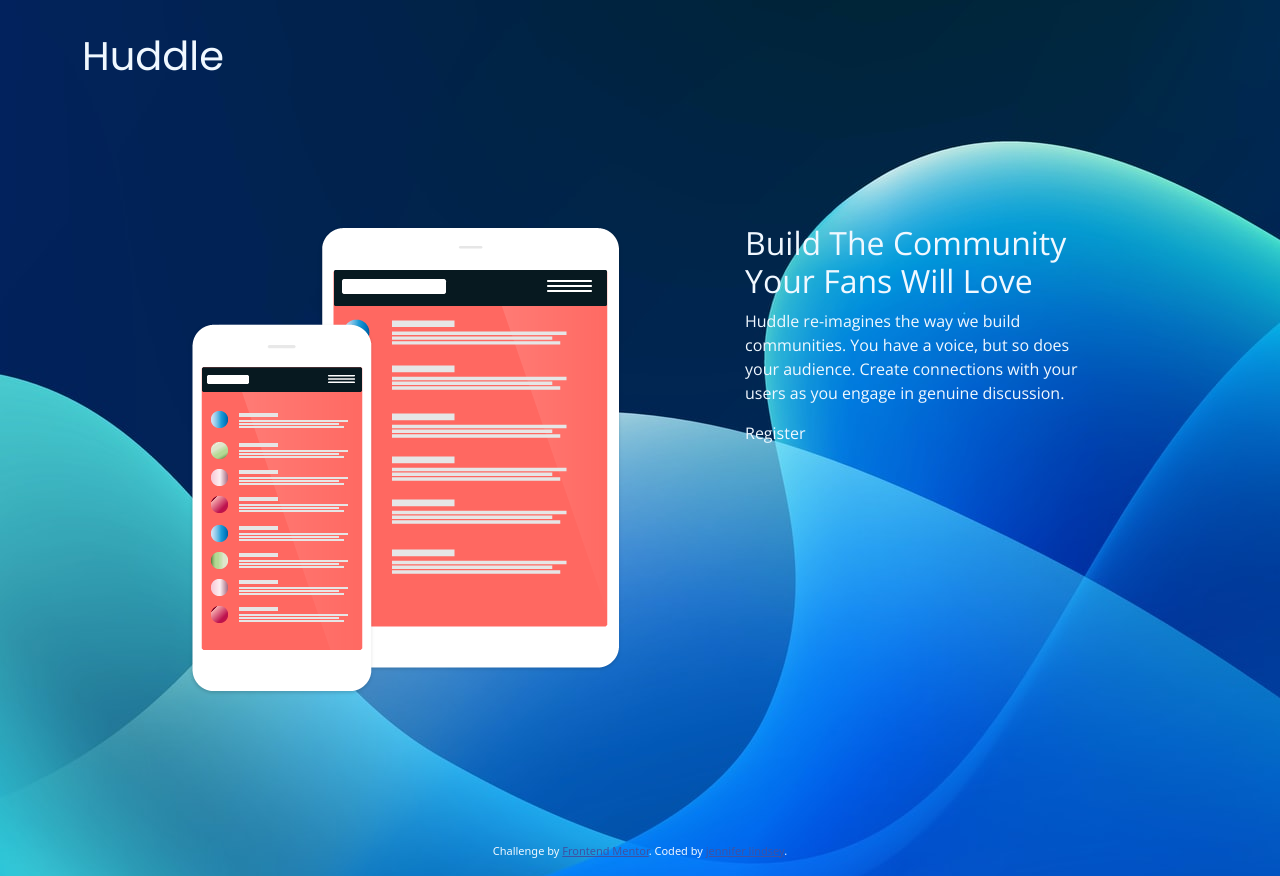
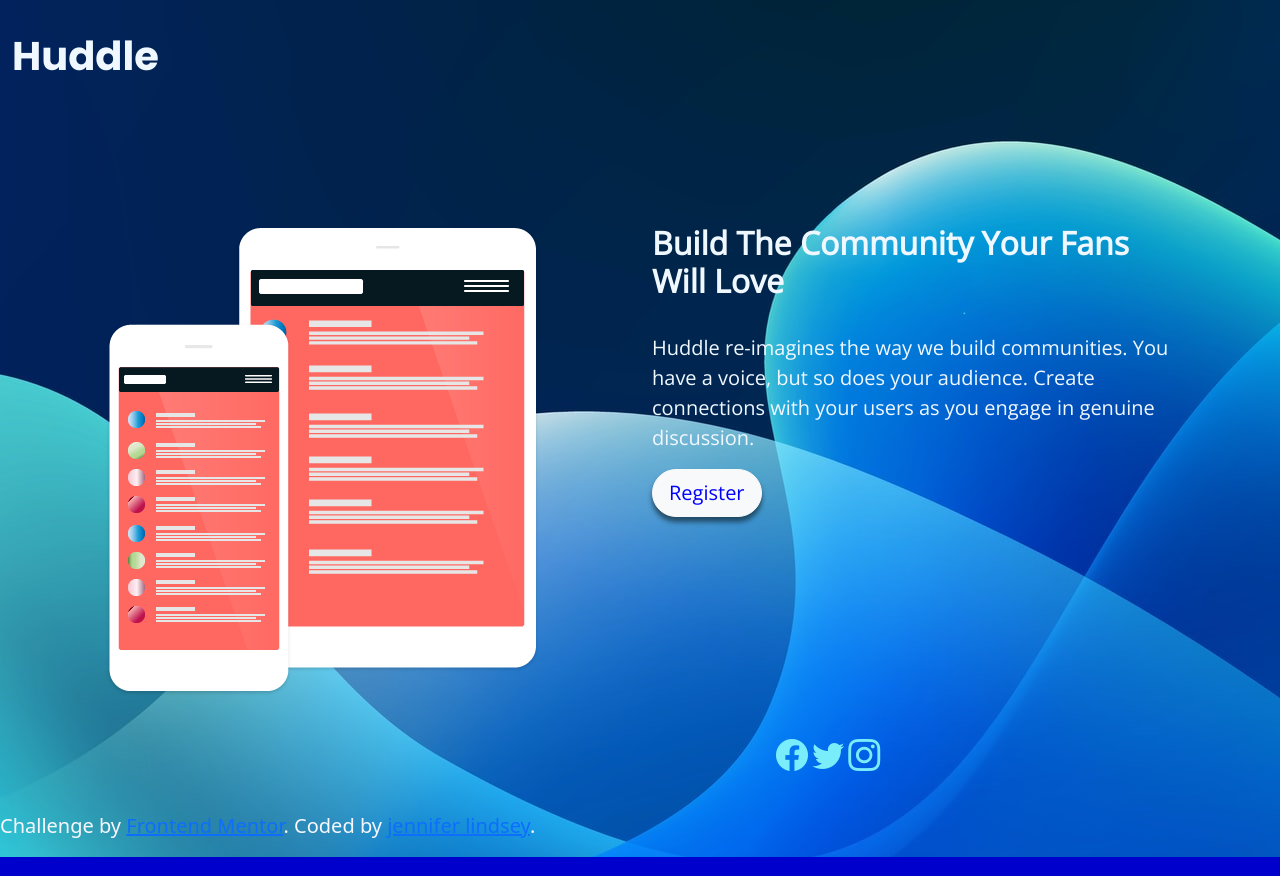
Before and after one commit to JJLindsey/landing-page, a plain HTML site: page index.html in a window 1280 px wide. Drawn offline with nearby package versions, Linux system fonts and the light colour scheme.

Commit message:
update styling

```diff
--- a/index.html
+++ b/index.html
@@ -10,36 +10,43 @@
   <link href="https://fonts.googleapis.com/css2?family=Poppins:wght@100;400;700&display=swap" rel="stylesheet">
   <link href="https://fonts.googleapis.com/css2?family=Open+Sans&display=swap" rel="stylesheet">
   <link href="https://cdn.jsdelivr.net/npm/bootstrap@5.1.3/dist/css/bootstrap.min.css" rel="stylesheet" integrity="sha384-1BmE4kWBq78iYhFldvKuhfTAU6auU8tT94WrHftjDbrCEXSU1oBoqyl2QvZ6jIW3" crossorigin="anonymous">
+  <link rel="stylesheet" href="https://cdn.jsdelivr.net/npm/bootstrap-icons@1.5.0/font/bootstrap-icons.css">
   <link rel="stylesheet" href="style.css">
 
   <title>Landing Page</title>
 
-  <!-- Feel free to remove these styles or customise in your own stylesheet 👍 -->
-  <style>
-    .attribution { font-size: 11px; text-align: center; }
-    .attribution a { color: hsl(228, 45%, 44%); }
-  </style>
 </head>
 
 <body>
-  <div class='container'>
-      <h1 class="header-title">Huddle</h1>
+  <div class='container-fluid'>
+      <h1 text-align-left class="header-title">Huddle</h1>
   </div>
 
-  <div class='container'>
+  <div class='container-fluid'>
     <div class='row justify-content-center' id='content'>
-      <div class='col-6'>
+      <div class='col-md'>
         <span>
           <img src='./images/MobTabUI.png'/>
         </span>
-    </div>
-      <div class='col-4'>
+      </div>
+      <div class='col-md'>
         <h2>Build The Community Your Fans Will Love</h2>
 
         <p>Huddle re-imagines the way we build communities. You have a voice, but so does your audience.
         Create connections with your users as you engage in genuine discussion.</p>
 
-        Register
+        <button type="button" class="btn btn-light btn-lg">Register</button>
+
+      </div>
+    </div>
+  </div>
+  <div class='container-fluid'>
+    <div class='row' id='icons'>
+      <div class='col-sm'>
+        <i class="bi bi-facebook" style="font-size: 2rem; color: rgb(122, 237, 250);"></i>
+        <i class="bi bi-twitter" style="font-size: 2rem; color: rgb(122, 237, 250);"></i>
+        <i class="bi bi-instagram" style="font-size: 2rem; color: rgb(122, 237, 250);"></i>
+      </div>
     </div>
   </div>
 
--- a/style.css
+++ b/style.css
@@ -3,13 +3,64 @@
     color: aliceblue;
 }
 
+h2 {
+    font-weight: bold;
+}
+
+p {
+    margin-top: 2rem;
+    font-size: 1.25rem;
+}
+
 .header-title {
     margin: 2rem auto;
     font-family: 'Poppins', sans-serif;
+    font-weight: 700;
 }
 
 #content {
-    margin: 9rem auto;
+    margin-top: 9rem;
+    margin-bottom: 2rem;
+    margin-left: 5rem;
+    margin-right: 5rem;
     font-family: 'Open Sans', sans-serif;
     font-weight: 400;
 }
+
+#icons {
+    margin-left: 47rem;
+}
+
+.btn {
+    border-radius: 25px;
+    box-shadow: 0px 5px 5px rgba(0, 0, 0, 0.5);
+    color:blue;
+}
+
+.btn:hover {
+    background-color: #2de9e6;
+    box-shadow: 0px 15px 20px rgba(46, 229, 157, 0.4);
+    color: #fff;
+    transform: translateY(-7px);
+}
+
+footer {
+    color:ghostwhite;
+    font-size: .5rem;
+}
+
+/*Small devices (landscape phones, 576px and up)*/
+@media screen and (min-width: 576px) {
+    .container {
+        max-width: fit-content;
+    }
+    #icons {
+        align-items: flex-start;
+    }
+}
+
+@media screen and (min-width: 990px) {
+    body {
+        background-color: mediumblue;
+    }
+}
```
